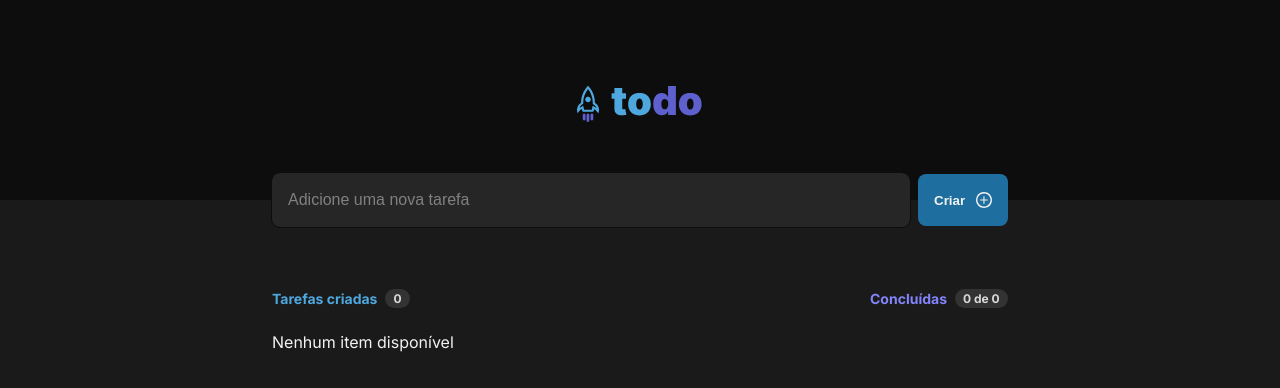
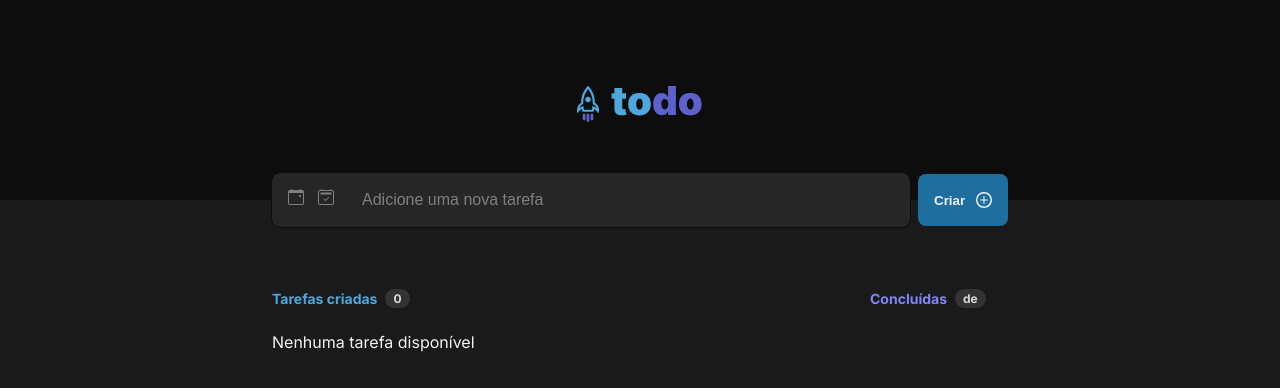
Before and after one commit to PedroGuilhermeFariaDuarte/todo, a React (Vite) app: page / in a window 1280 px wide. Shown: the top 388 px of the page. Built offline with nearby package versions, Linux system fonts and the light colour scheme.

Commit message:
Adicionado opção de datas e grupos

```diff
--- a/src/components/AddTodo/index.tsx
+++ b/src/components/AddTodo/index.tsx
@@ -2,6 +2,8 @@ import { ChangeEvent, FormEvent, useState } from "react"
 
 // Assets
 import iconPlus from "../../assets/icons/plus.svg"
+import calendarEvent from "../../assets/icons/calendar-event.svg"
+import calendarEventCheck from "../../assets/icons/calendar-event-check.svg"
 import { ITodo } from "../Todo/types"
 
 // Styles
@@ -9,12 +11,18 @@ import styles from "./styles.module.css"
 
 // Types
 import { IAddTodoProps } from "./types"
+import { IListGroup } from "../ListTodo/types"
 
 export function AddTodo({ onAddTodo }: IAddTodoProps){
 
     const [todoContent, setTodoContent] = useState("")
+    const [groupsTodo, setGroupsTodo] = useState<Array<IListGroup>>([])
+    const [todoDateTimeStart, setTodoDateTimeStart] = useState(new Date().toLocaleDateString().split('/').reverse().join('-') + ' ' + new Date().toLocaleTimeString())
+    const [todoDateTimeEnd, setTodoDateTimeEnd] = useState(new Date().toLocaleDateString().split('/').reverse().join('-') + ' ' + new Date().toLocaleTimeString())
 
     const todoHasContent = todoContent.length > 0 && true
+    const todoDateMinStart = new Date().toLocaleDateString().split('/').reverse().join('-')
+    const todoDateMinEnd = new Date().toLocaleDateString().split('/').reverse().join('-')
 
     function handleSubmitTodoForm(event: FormEvent) {
         try {
@@ -24,12 +32,13 @@ export function AddTodo({ onAddTodo }: IAddTodoProps){
 
             const newTodo: ITodo = {
                 id: new Date().getTime(),
+                dateTimeStart: todoDateTimeStart,
+                dateTimeEnd: todoDateTimeEnd,
                 content: todoContent,
                 checked: false
             }
 
             if(newTodo.id <= 0) return
-
 
             if (onAddTodo) {
                 onAddTodo(newTodo)
@@ -39,6 +48,14 @@ export function AddTodo({ onAddTodo }: IAddTodoProps){
             setTodoContent("")
         } catch (error) {
             console.log("AddTodoComponent@error ~ AddTodo", error)
+        }
+    }
+
+    function setNewGroupTodo(){
+        try {
+
+        } catch (error) {
+            console.log("AddTodoComponent@error", error)
         }
     }
 
@@ -60,6 +77,30 @@ export function AddTodo({ onAddTodo }: IAddTodoProps){
         }
     }
 
+    function handleShowCalendar(event: any) {
+        try {
+            const elementDataPicker = (event.target as HTMLButtonElement).nextSibling as HTMLInputElement
+
+            console.log(elementDataPicker)
+
+            elementDataPicker?.showPicker()
+        } catch (error) {
+            console.log('AddTodoComponente@error ~ handleShowCalendar')
+        }
+    }
+
+    function handlerTodoDate(event: ChangeEvent<HTMLInputElement>, callback: Function = () => ({})){
+        try {
+            if(!event || !callback) return
+
+            const dateTimeValue = new Date(event.target.value).toLocaleDateString().split('/').reverse().join('-') + ' ' + new Date(event.target.value).toLocaleTimeString()
+
+            callback(dateTimeValue)
+        } catch (error) {
+            console.log('AddTodoComponent@error ~ handlerTodoDate', error)
+        }
+    }
+
     return <>
         <form action="#" onSubmit={handleSubmitTodoForm} className={styles.formAddTodo}>
             <input
@@ -70,7 +111,28 @@ export function AddTodo({ onAddTodo }: IAddTodoProps){
                 value={todoContent}
                 onInvalid={handleNewTodoContentIsInvalid}
                 required/>
-            <label>Descrição da tarefa |</label>
+            <label>
+                <div className={styles.todoConfig}>
+                    <button type="button" title="Inserir uma data de inicio" className={styles.buttonTodoDate} onClick={handleShowCalendar}>
+                        <svg xmlns="http://www.w3.org/2000/svg" width="16" height="16" fill="#4EA8DE" className="bi bi-calendar-event" viewBox="0 0 16 16">
+                            <path d="M11 6.5a.5.5 0 0 1 .5-.5h1a.5.5 0 0 1 .5.5v1a.5.5 0 0 1-.5.5h-1a.5.5 0 0 1-.5-.5v-1z" />
+                            <path d="M3.5 0a.5.5 0 0 1 .5.5V1h8V.5a.5.5 0 0 1 1 0V1h1a2 2 0 0 1 2 2v11a2 2 0 0 1-2 2H2a2 2 0 0 1-2-2V3a2 2 0 0 1 2-2h1V.5a.5.5 0 0 1 .5-.5zM1 4v10a1 1 0 0 0 1 1h12a1 1 0 0 0 1-1V4H1z" />
+                        </svg>
+                        <input type="datetime-local" name="event-start" id="event-start"  onChange={(event) => handlerTodoDate(event, setTodoDateTimeStart)} value={todoDateTimeStart} min={todoDateMinStart} />
+                    </button>
+                    <button type="button" title="Inserir uma data de finalização" className={styles.buttonTodoDate} onClick={handleShowCalendar}>
+                        <svg xmlns="http://www.w3.org/2000/svg" width="16" height="16" color="#4EA8DE" fill="#4EA8DE" className="bi bi-calendar2-check" viewBox="0 0 16 16">
+                            <path d="M10.854 8.146a.5.5 0 0 1 0 .708l-3 3a.5.5 0 0 1-.708 0l-1.5-1.5a.5.5 0 0 1 .708-.708L7.5 10.793l2.646-2.647a.5.5 0 0 1 .708 0z" />
+                            <path d="M3.5 0a.5.5 0 0 1 .5.5V1h8V.5a.5.5 0 0 1 1 0V1h1a2 2 0 0 1 2 2v11a2 2 0 0 1-2 2H2a2 2 0 0 1-2-2V3a2 2 0 0 1 2-2h1V.5a.5.5 0 0 1 .5-.5zM2 2a1 1 0 0 0-1 1v11a1 1 0 0 0 1 1h12a1 1 0 0 0 1-1V3a1 1 0 0 0-1-1H2z" />
+                            <path d="M2.5 4a.5.5 0 0 1 .5-.5h10a.5.5 0 0 1 .5.5v1a.5.5 0 0 1-.5.5H3a.5.5 0 0 1-.5-.5V4z" />
+                        </svg>
+                        <input type="datetime-local" name="event-end" id="event-end"  onChange={(event) => handlerTodoDate(event, setTodoDateTimeEnd)} value={todoDateTimeEnd} min={todoDateMinEnd} />
+                    </button>
+                </div>
+                <div className={styles.todoConfig}>
+                    <input type="date" name="" id="" />
+                </div>
+            </label>
             <button type="submit" disabled={!todoHasContent ? true : false}>
                 Criar
                 <img src={iconPlus} alt="Um circulo branco com um sibolo de MAIS no centro" />
--- a/src/components/AddTodo/styles.module.css
+++ b/src/components/AddTodo/styles.module.css
@@ -18,9 +18,10 @@
     flex: 1;
     width: inherit;
     background-color: var(--base-gray-500);
+    padding-left: 90px;
 }
 
-.formAddTodo button {
+.formAddTodo button:not(.buttonTodoDate) {
     width: 5.625rem;
     height: 3.25rem;
     border: none;
@@ -39,7 +40,7 @@
     gap: 8px;
 }
 
-.formAddTodo button:not(:disabled):hover {
+.formAddTodo button:not(:disabled,.buttonTodoDate):hover {
     background-color: var(--secondary-blue);
 }
 
@@ -47,16 +48,12 @@
     cursor: default;
 }
 
-.formAddTodo input:focus {
-    padding-left: 179px;
-}
-
 .formAddTodo input:focus::placeholder{
     color: var(--base-gray-500);
 }
 
 .formAddTodo label {
-    display: none;
+    /* display: none; */
 
     cursor: default;
     user-select: none;
@@ -67,6 +64,40 @@
     left: 16px;
 }
 
-.formAddTodo input:focus ~ label{
-    display: block;
+.todoConfig {
+    width: auto;
+    height: 100%;
+
+    display: flex;
+    flex-flow: row nowrap;
+    justify-content: flex-start;
+    align-items: center;
+    gap: 0.9rem;
 }
+
+.todoConfig b {
+    background-color: red;
+
+}
+.todoConfig svg {
+    fill: var(--base-gray-300);
+    cursor: pointer;
+}
+
+.todoConfig svg:hover {
+    fill: var(--secondary-blue);
+}
+
+.todoConfig input {
+    width: 0;
+    height: 0;
+    background: transparent;
+    border: 0 !important;
+    padding: 0 !important;
+    outline: none !important;
+    /* display: none; */
+}
+
+.buttonTodoDate {
+    background: transparent;
+}
--- a/src/components/ListTodo/index.tsx
+++ b/src/components/ListTodo/index.tsx
@@ -6,14 +6,14 @@ import { AddTodo } from "../AddTodo"
 import { ITodo } from "../Todo/types"
 
 // Types
-import { IListTodoProps } from "./types"
+import { IListGroup, IListTodoProps } from "./types"
 
 // Styles
 import styles from "./styles.module.css"
 import { useState } from "react"
 
 export function ListTodo({  }: IListTodoProps) {
-    const [listTodo, setListTodo] = useState<Array<ITodo>>([])
+    const [listTodo, setListTodo] = useState<Array<IListGroup>>([])
 
     function handleAddTodo(newTodo: ITodo) {
         try {
@@ -82,25 +82,26 @@ export function ListTodo({  }: IListTodoProps) {
                         <span className={styles.count}>
 
                         {
-                            listTodo ? listTodo.filter(todo => todo.checked ).length : 0
+                            // listTodo ? listTodo.filter(todo => todo.checked ).length : 0
                         }
 
                         {' de '}
 
                         {
-                            listTodo ? listTodo.length : 0
+                            // listTodo ? listTodo.length : 0
                         }
                         </span>
                     </div>
                 </div>
                 <ul>
                     {
-                    listTodo?.length <= 0 ? 'Nenhum item disponível' : ''
+                    listTodo?.length <= 0 ? 'Nenhuma tarefa disponível' : ''
                     }
+                    <>
                     {
-                    listTodo && listTodo.map(todo => <Todo key={todo.id} todo={todo} onRemoveTodo={handleRemoveTodo} onCheckTodo={handleCheckTodo}/>)
+                        listTodo && listTodo.forEach(groupTodo => groupTodo.items.map(todo => <Todo key={todo.id} todo={todo} onRemoveTodo={handleRemoveTodo} onCheckTodo={handleCheckTodo} />))
                     }
-
+                    </>
                 </ul>
             </div>
         </div>
--- a/src/components/ListTodo/types.ts
+++ b/src/components/ListTodo/types.ts
@@ -4,3 +4,9 @@ import { ITodo } from "../Todo/types";
 export interface IListTodoProps {
 
 }
+
+export interface IListGroup {
+    id: number,
+    name: string,
+    items: Array<ITodo>
+}
--- a/src/components/Todo/types.ts
+++ b/src/components/Todo/types.ts
@@ -7,5 +7,7 @@ export interface ITodoProps {
 export interface ITodo {
     id: number
     content: string,
-    checked: boolean
+    checked: boolean,
+    dateTimeStart: string,
+    dateTimeEnd: string
 }
```
Also changed, not shown: src/assets/icons/calendar-event-check.svg (added), src/assets/icons/calendar-event.svg (added).
